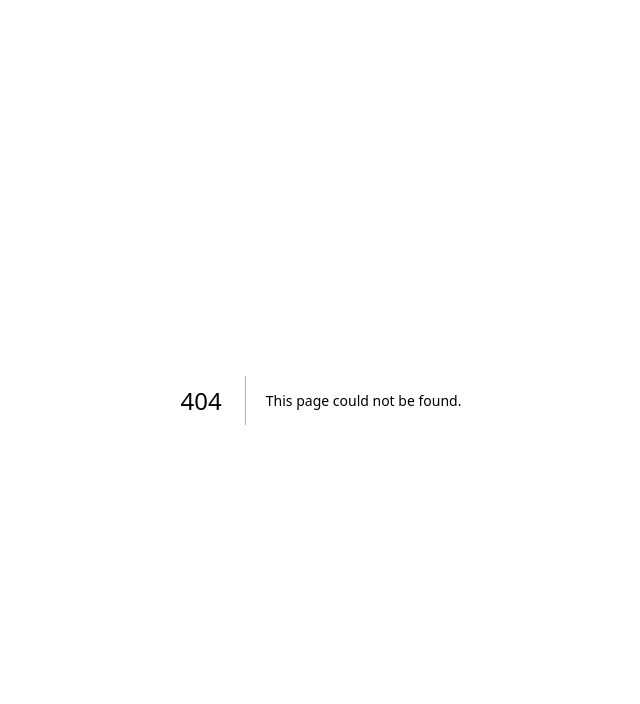
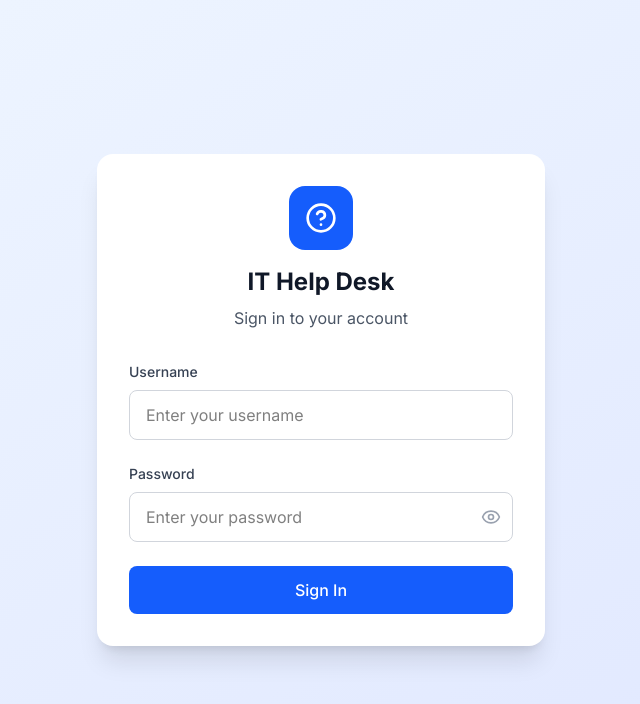
Before and after one commit to Susan-West/helpdesk, a Next.js app: page /sign-in in a window 1280 px wide. Before the commit this address had no page. Shown: the top 704 px of the page, without its empty margins (319-959 px from the left). Built offline with nearby package versions, Linux system fonts and the light colour scheme.

Commit message:
Added a simple sign-in page and login component.

```diff
--- /dev/null
+++ b/app/sign-in/page.jsx
@@ -0,0 +1,10 @@
+import Login from "@/components/login"
+
+
+export default function SignIn() {
+  return (
+    <>
+      <Login />
+    </>
+  );
+}
--- /dev/null
+++ b/app/users/page.jsx
@@ -0,0 +1,9 @@
+
+
+const User = () => {
+  return (
+    <div>User</div>
+  )
+}
+
+export default User
--- /dev/null
+++ b/components/login.jsx
@@ -0,0 +1,137 @@
+"use client"
+import { useState } from "react";
+import { HelpCircle, Eye, EyeOff, AlertCircle } from "lucide-react";
+
+const Login = () => {
+  const [formData, setFormData] = useState({
+    username: "",
+    password: "",
+  });
+  const [showPassword, setShowPassword] = useState(false);
+  const [loading, setLoading] = useState(false);
+  const [error, setError] = useState("");
+  const [success, setSuccess] = useState("");
+
+  const handleChange = (e) => {
+    const { name, value } = e.target;
+    setFormData((prev) => ({ ...prev, [name]: value }));
+  };
+
+  const validatePassword = (password) => {
+    // At least 8 characters, one uppercase, one lowercase, one number
+    return /^(?=.*[a-z])(?=.*[A-Z])(?=.*\d).{8,}$/.test(password);
+  };
+
+  const handleSubmit = async (e) => {
+    e.preventDefault();
+    setLoading(true);
+    setError("");
+    setSuccess("");
+
+    if (!validatePassword(formData.password)) {
+      setError(
+        "Password must be at least 8 characters, include an uppercase letter, a lowercase letter, and a number."
+      );
+      setLoading(false);
+      return;
+    }
+
+    // Simulate API call
+    setTimeout(() => {
+      setLoading(false);
+      setSuccess("Signin successful!");
+    }, 1000);
+  };
+
+  return (
+    <>
+      <div className="min-h-screen bg-gradient-to-br from-blue-50 to-indigo-100 flex items-center justify-center p-4">
+        {/*  Sign In Page */}
+        <div className="max-w-md w-full">
+          <div className="bg-white rounded-2xl shadow-xl p-8">
+            {/* Header */}
+            <header className="text-center mb-8">
+              <div className="flex justify-center mb-4">
+                <div className="w-16 h-16 bg-blue-600 rounded-2xl flex items-center justify-center">
+                  <HelpCircle className="w-8 h-8 text-white" />
+                </div>
+              </div>
+              <h1 className="text-2xl font-bold text-gray-900 mb-2">IT Help Desk</h1>
+              <p className="text-gray-600">Sign in to your account</p>
+            </header>
+
+            {/* Error Message */}
+            {error && (
+              <div className="mb-6 p-4 bg-red-50 border border-red-200 rounded-lg flex items-center space-x-2">
+                <AlertCircle className="w-5 h-5 text-red-600 flex-shrink-0" />
+                <span className="text-red-700 text-sm">{error}</span>
+              </div>
+            )}
+
+            {/* Success Message */}
+            {success && (
+              <div className="mb-6 p-4 bg-green-50 border border-green-200 rounded-lg text-green-700 text-sm">
+                {success}
+              </div>
+            )}
+
+            {/* Login Form */}
+            <form onSubmit={handleSubmit} className="space-y-6">
+              <div>
+                <label htmlFor="username" className="block text-sm font-medium text-gray-700 mb-2">
+                  Username
+                </label>
+                <input
+                  type="text"
+                  id="username"
+                  name="username"
+                  required
+                  value={formData.username}
+                  onChange={handleChange}
+                  className="w-full px-4 py-3 border border-gray-300 rounded-lg focus:outline-none focus:ring-2 focus:ring-blue-500 focus:border-transparent transition-colors"
+                  placeholder="Enter your username"
+                />
+              </div>
+
+              <div>
+                <label htmlFor="password" className="block text-sm font-medium text-gray-700 mb-2">
+                  Password
+                </label>
+                <div className="relative">
+                  <input
+                    type={showPassword ? "text" : "password"}
+                    id="password"
+                    name="password"
+                    required
+                    value={formData.password}
+                    onChange={handleChange}
+                    className="w-full px-4 py-3 pr-12 border border-gray-300 rounded-lg focus:outline-none focus:ring-2 focus:ring-blue-500 focus:border-transparent transition-colors"
+                    placeholder="Enter your password"
+                  />
+                  <button
+                    type="button"
+                    onClick={() => setShowPassword(!showPassword)}
+                    className="absolute right-3 top-1/2 transform -translate-y-1/2 text-gray-400 hover:text-gray-600 transition-colors"
+                    aria-label={showPassword ? "Hide password" : "Show password"}
+                  >
+                    {showPassword ? <EyeOff className="w-5 h-5" /> : <Eye className="w-5 h-5" />}
+                  </button>
+                </div>
+              </div>
+
+              <button
+                type="submit"
+                disabled={loading}
+                className="w-full bg-blue-600 text-white py-3 px-4 rounded-lg font-medium hover:bg-blue-700 focus:outline-none focus:ring-2 focus:ring-blue-500 focus:ring-offset-2 transition-colors disabled:bg-blue-400 disabled:cursor-not-allowed"
+              >
+                {loading ? "Signing in..." : "Sign In"}
+              </button>
+            </form>
+          </div>
+        </div>
+      </div>
+    </>
+  );
+};
+
+export default Login;
```
